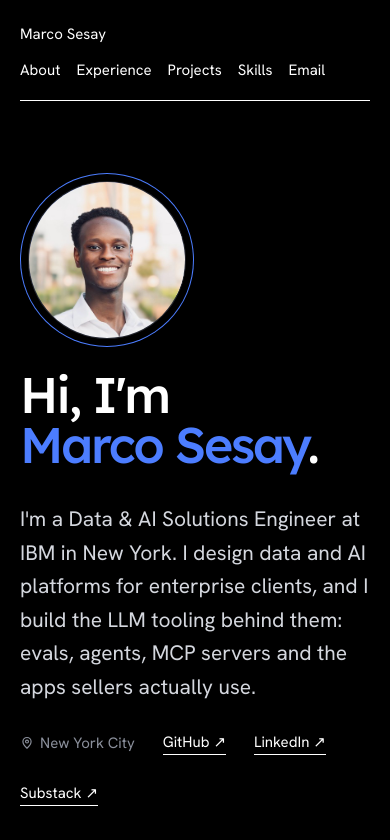
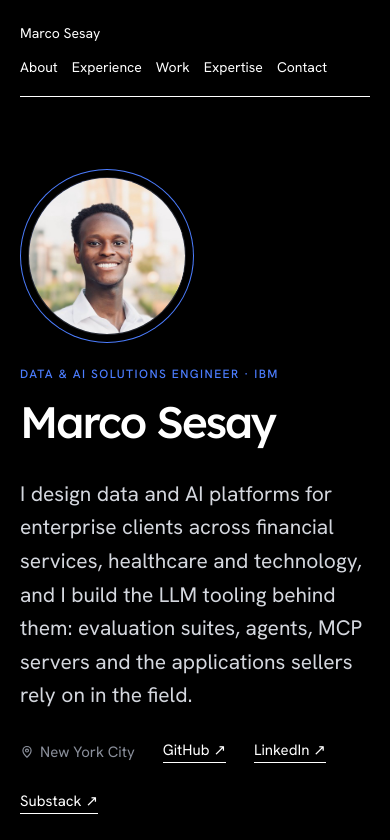
Before and after one commit to marcosesay/marcosesay.github.io, a plain HTML site: page index.html in a window 390 px wide. Shown: the top 840 px of the page. Drawn offline with Linux system fonts and the light colour scheme.

Commit message:
Refine headers for a more senior, professional presentation
Co-Authored-By: Claude Opus 5.5 <noreply@anthropic.com>
Claude-Session: https://claude.ai/code/session_01EyeAwqCMu9sx25SA6uP9sX

```diff
--- a/index.html
+++ b/index.html
@@ -3,7 +3,7 @@
 <head>
 <meta charset="utf-8">
 <meta name="viewport" content="width=device-width, initial-scale=1">
-<title>Marco Sesay</title>
+<title>Marco Sesay · Data &amp; AI Solutions Engineer</title>
 <meta name="description" content="Marco Sesay is a Data & AI Solutions Engineer at IBM in New York who designs enterprise data platforms and builds the LLM tooling behind them.">
 <meta property="og:title" content="Marco Sesay">
 <meta property="og:description" content="Data & AI Solutions Engineer at IBM in New York. Builder plus seller: enterprise data architecture, evals, agents and AI tooling.">
@@ -42,8 +42,9 @@ nav { display: flex; justify-content: space-between; align-items: center; flex-w
 nav .links { display: flex; gap: 32px; flex-wrap: wrap; }
 
 header { display: flex; flex-direction: column; gap: 44px; }
-h1 { margin: 0; font-size: clamp(56px, 10vw, 120px); line-height: 1; }
-h1 .name { color: var(--blue); white-space: nowrap; }
+h1 { margin: 0; font-size: clamp(48px, 7vw, 88px); line-height: 1.02; }
+.title-block { display: flex; flex-direction: column; gap: 18px; }
+.eyebrow { margin: 0; font-size: 14px; font-weight: 500; letter-spacing: .14em; text-transform: uppercase; color: var(--blue); }
 .intro { display: flex; flex-direction: column; gap: 28px; }
 .intro p { margin: 0; max-width: 700px; font-size: 21px; line-height: 1.6; color: var(--body); }
 .meta { display: flex; gap: 28px; flex-wrap: wrap; align-items: center; font-size: 15px; }
@@ -153,8 +154,10 @@ body.locked { overflow: hidden; }
   .stat b { font-size: 32px; }
 }
 @media (max-width: 400px) {
-  nav .links { gap: 16px; }
-  h1 { font-size: 50px; }
+  nav { font-size: 14px; }
+  nav .links { gap: 14px; }
+  h1 { font-size: 44px; }
+  .eyebrow { font-size: 12px; letter-spacing: .12em; }
 }
 </style>
 </head>
@@ -166,18 +169,21 @@ body.locked { overflow: hidden; }
   <div class="links">
     <a href="#about">About</a>
     <a href="#experience">Experience</a>
-    <a href="#projects">Projects</a>
-    <a href="#skills">Skills</a>
-    <a href="mailto:marcosesay17@gmail.com">Email</a>
+    <a href="#projects">Work</a>
+    <a href="#skills">Expertise</a>
+    <a href="mailto:marcosesay17@gmail.com">Contact</a>
   </div>
 </nav>
 
 <header id="top">
   <div class="hero">
   <div class="hero-text">
-  <h1>Hi, I'm <span class="name">Marco Sesay</span>.</h1>
+  <div class="title-block">
+    <p class="eyebrow">Data &amp; AI Solutions Engineer · IBM</p>
+    <h1>Marco Sesay</h1>
+  </div>
   <div class="intro">
-    <p>I'm a Data &amp; AI Solutions Engineer at IBM in New York. I design data and AI platforms for enterprise clients, and I build the LLM tooling behind them: evals, agents, MCP servers and the apps sellers actually use.</p>
+    <p>I design data and AI platforms for enterprise clients across financial services, healthcare and technology, and I build the LLM tooling behind them: evaluation suites, agents, MCP servers and the applications sellers rely on in the field.</p>
     <div class="meta">
       <span class="loc"><svg aria-hidden="true" width="14" height="14" viewBox="0 0 24 24" fill="none" stroke="currentColor" stroke-width="2" stroke-linecap="round" stroke-linejoin="round"><path d="M12 21s-7-6.2-7-11.5a7 7 0 0 1 14 0C19 14.8 12 21 12 21z"/><circle cx="12" cy="9.5" r="2.5"/></svg>New York City</span>
       <a href="https://github.com/marcosesay">GitHub ↗</a>
@@ -214,18 +220,18 @@ body.locked { overflow: hidden; }
 </section>
 
 <section id="projects" aria-labelledby="proj-h">
-  <h2 id="proj-h">Projects</h2>
+  <h2 id="proj-h">Selected Work</h2>
   <div class="project-grid" id="project-list"></div>
 </section>
 
 <section id="skills" aria-labelledby="skills-h">
-  <h2 id="skills-h" class="ruled">Skills</h2>
+  <h2 id="skills-h" class="ruled">Expertise</h2>
   <div class="skills" id="skill-groups"></div>
   <p class="certs">30+ IBM certifications including the watsonx suite · PMI Certified Associate in Project Management (CAPM) · M.S. Information Systems, University of Maryland Smith School of Business</p>
 </section>
 
 <footer>
-  <a class="big-link" href="mailto:marcosesay17@gmail.com">Let's talk <span>→</span></a>
+  <a class="big-link" href="mailto:marcosesay17@gmail.com">Get in touch <span>→</span></a>
   <div class="fine">
     <span>© 2026 Marco Sesay</span>
     <span>New York City · marcosesay17@gmail.com</span>
```
